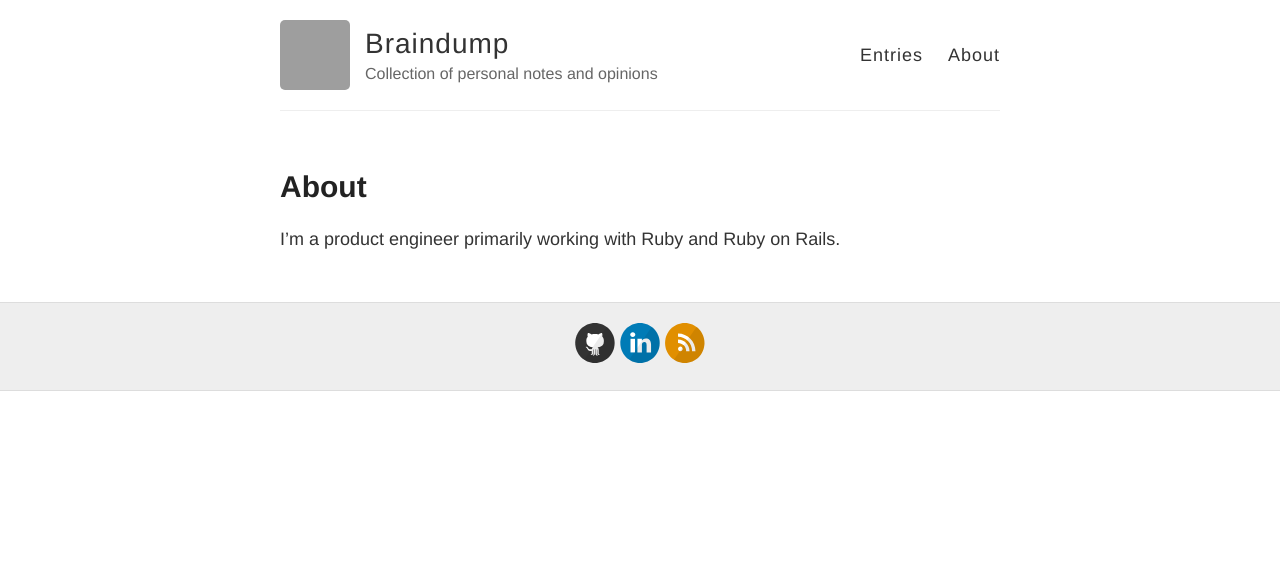
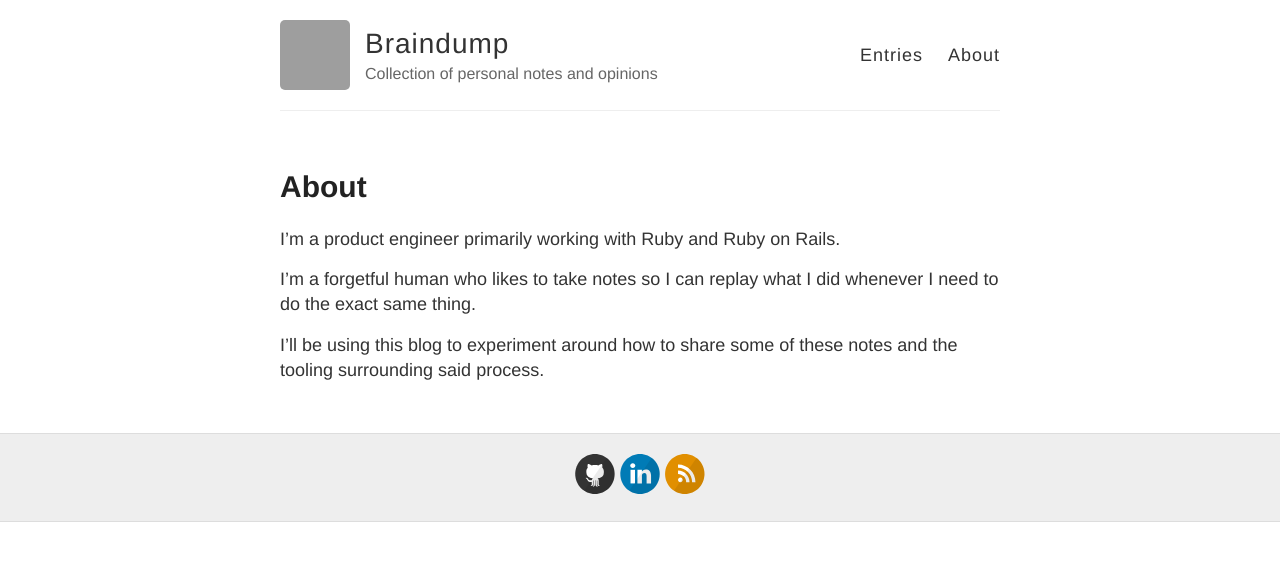
Before and after one commit to tjoyal/tjoyal.github.io, a Jekyll site: the page built from pages/about.md, in a window 1280 px wide. Shown: the top 561 px of the page. Built offline with Jekyll 4.4.1, drawn with Linux system fonts in a browser that asks for light colours; grey boxes are pictures that could not be loaded.

Commit message:
Update about page

```diff
--- a/pages/about.md
+++ b/pages/about.md
@@ -6,4 +6,8 @@ permalink: /about/
 
 # About
 
-I'm a product engineer primarily working with Ruby and Ruby on Rails.
+I’m a product engineer primarily working with Ruby and Ruby on Rails.
+
+I’m a forgetful human who likes to take notes so I can replay what I did whenever I need to do the exact same thing.
+
+I’ll be using this blog to experiment around how to share some of these notes and the tooling surrounding said process.
```
